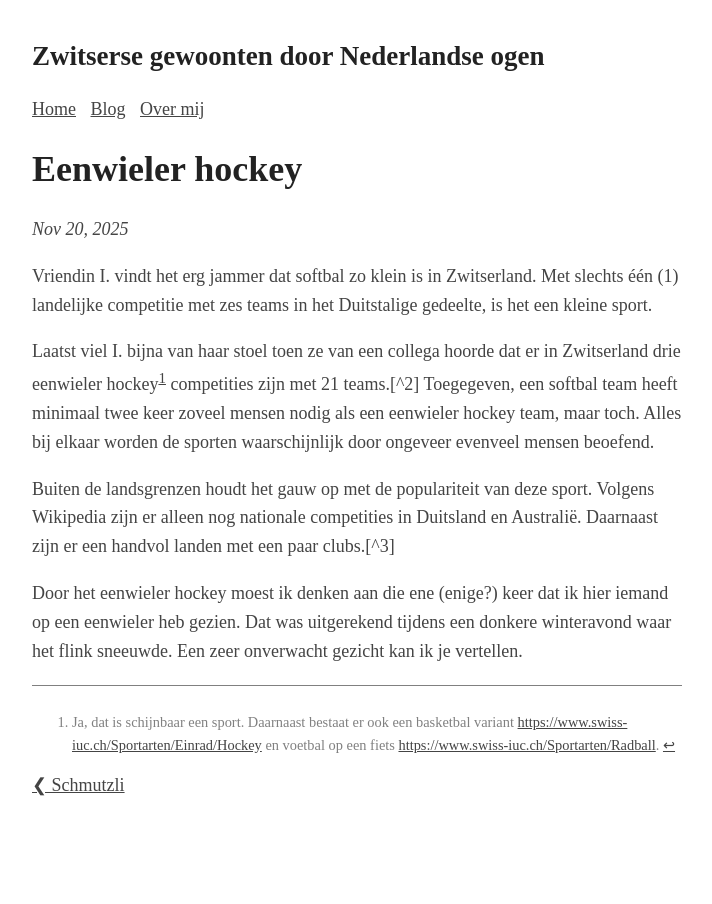
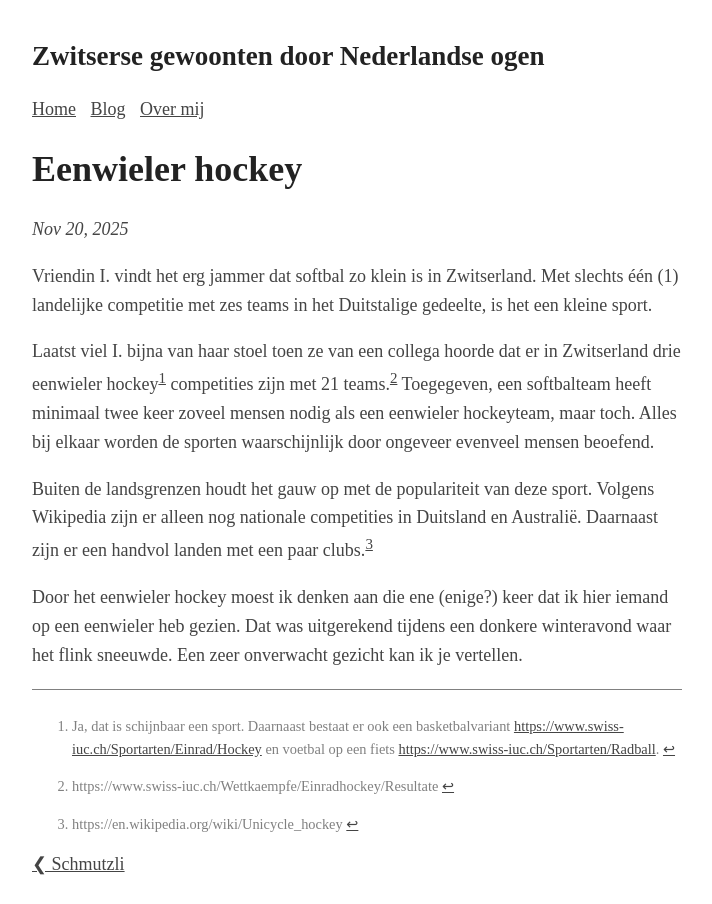
Before and after one commit to Roald87/roaldin.ch, a Jekyll site: the page built from _posts/2025-11-20-eenwieler-hockey.md, in a window 1280 px wide. Shown: the whole page, without its empty margins (283-995 px from the left). Built offline with Jekyll 4.4.1, drawn with Linux system fonts in a browser that asks for light colours.

Commit message:
Spellcheck by ChatGPT

```diff
--- a/_posts/2025-11-20-eenwieler-hockey.md
+++ b/_posts/2025-11-20-eenwieler-hockey.md
@@ -6,13 +6,13 @@ image:
 
 Vriendin I. vindt het erg jammer dat softbal zo klein is in Zwitserland. Met slechts één (1) landelijke competitie met zes teams in het Duitstalige gedeelte, is het een kleine sport.
 
-Laatst viel I. bijna van haar stoel toen ze van een collega hoorde dat er in Zwitserland drie eenwieler hockey[^1] competities zijn met 21 teams.[^2] Toegegeven, een softbal team heeft minimaal twee keer zoveel mensen nodig als een eenwieler hockey team, maar toch. Alles bij elkaar worden de sporten waarschijnlijk door ongeveer evenveel mensen beoefend.
+Laatst viel I. bijna van haar stoel toen ze van een collega hoorde dat er in Zwitserland drie eenwieler hockey[^1] competities zijn met 21 teams.[^2] Toegegeven, een softbalteam heeft minimaal twee keer zoveel mensen nodig als een eenwieler hockeyteam, maar toch. Alles bij elkaar worden de sporten waarschijnlijk door ongeveer evenveel mensen beoefend.
 
 Buiten de landsgrenzen houdt het gauw op met de populariteit van deze sport. Volgens Wikipedia zijn er alleen nog nationale competities in Duitsland en Australië. Daarnaast zijn er een handvol landen met een paar clubs.[^3]
 
 Door het eenwieler hockey moest ik denken aan die ene (enige?) keer dat ik hier iemand op een eenwieler heb gezien. Dat was uitgerekend tijdens een donkere winteravond waar het flink sneeuwde. Een zeer onverwacht gezicht kan ik je vertellen.
 
-[^1]: Ja, dat is schijnbaar een sport. Daarnaast bestaat er ook een basketbal variant <https://www.swiss-iuc.ch/Sportarten/Einrad/Hockey> en voetbal op een fiets <https://www.swiss-iuc.ch/Sportarten/Radball>.
+[^1]: Ja, dat is schijnbaar een sport. Daarnaast bestaat er ook een basketbalvariant <https://www.swiss-iuc.ch/Sportarten/Einrad/Hockey> en voetbal op een fiets <https://www.swiss-iuc.ch/Sportarten/Radball>.
 
-[2^]: https://www.swiss-iuc.ch/Wettkaempfe/Einradhockey/Resultate
-[3^]: https://en.wikipedia.org/wiki/Unicycle_hockey
+[^2]: https://www.swiss-iuc.ch/Wettkaempfe/Einradhockey/Resultate
+[^3]: https://en.wikipedia.org/wiki/Unicycle_hockey
```
